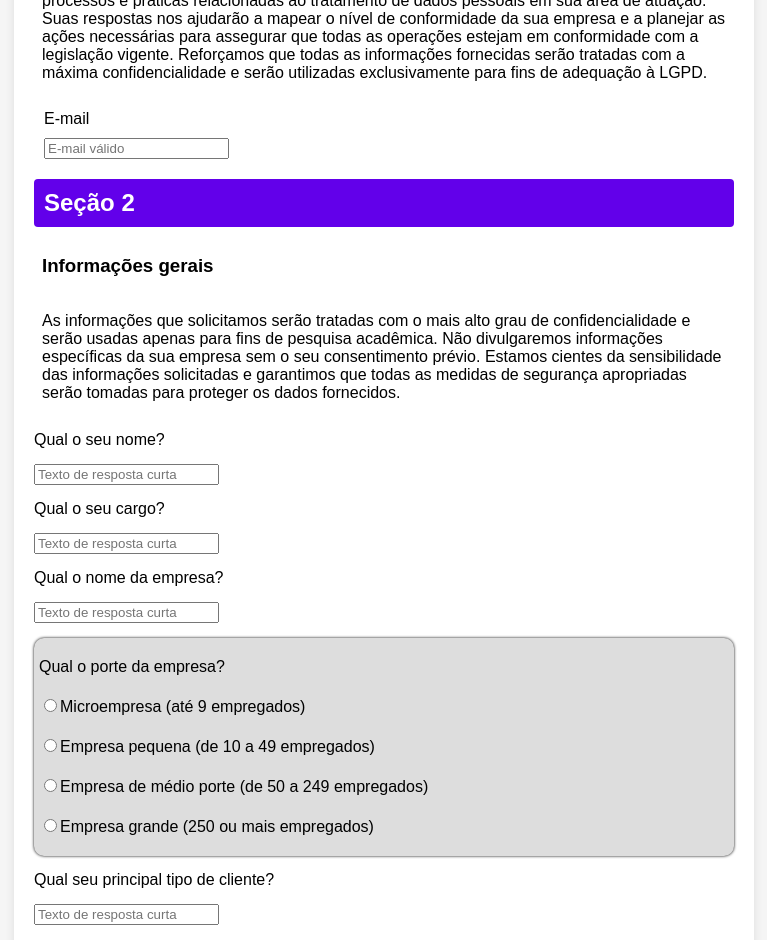
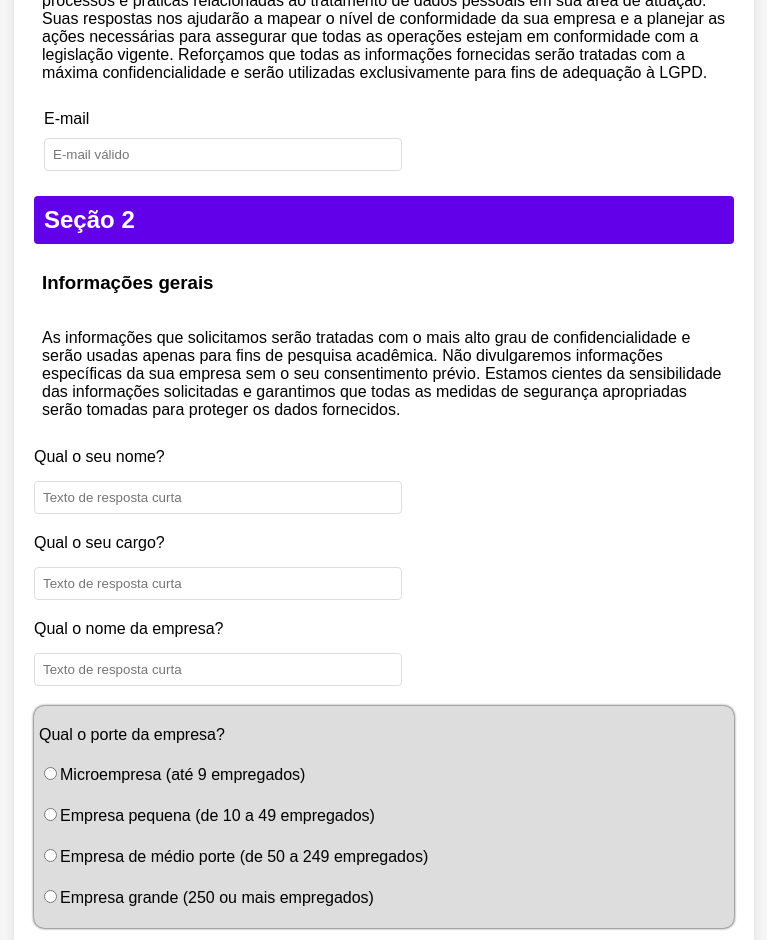
Before and after one commit to rafamelo01/prototipo-sia, a React (Create React App) app: page / in a window 1280 px wide. Shown: the part 480-1420 px from the top of the page, without its empty margins (256-1023 px from the left). Built offline with nearby package versions, Linux system fonts and the light colour scheme; the HTML template or start-up script is replaced by a standard one.

Commit message:
estilização inputs

```diff
--- a/src/App.css
+++ b/src/App.css
@@ -138,13 +138,42 @@ form {
   padding: 5px 0px;
 }
 
+.questiongeral input {
+  padding: 8px;
+  margin-bottom: 5px;
+  border-radius: 4px;
+  border: 1px solid #ddd;
+  transition: transform 0.2s ease-in-out;
+  /* Adiciona uma transição suave para o efeito */
+}
+
+.questiongeral input:hover {
+  transform: scale(1.02);
+  /* Escala 10% maior ao passar o mouse */
+  border-color: black;
+}
+
 .question {
   margin: 20px 10px;
+}
+
+.question textarea {
+  border: 1px solid #ddd;
+  margin-top: 10px;
+  transition: transform 0.2s ease-in-out;
+
+}
+
+.question textarea:hover {
+  border-color: black;
+  transform: scale(1.02);
+
 }
 
 .question label {
   display: block;
   margin-bottom: 10px;
+  margin-top: 15px;
 }
 
 .question select {
@@ -153,7 +182,31 @@ form {
   margin-bottom: 5px;
   border-radius: 4px;
   border: 1px solid #ddd;
+  transition: transform 0.2s ease-in-out;
+  /* Adiciona uma transição suave para o efeito */
 }
+
+.question select:hover {
+  border-color: black;
+
+}
+
+.question input {
+  padding: 8px;
+  width: 50%;
+  margin-bottom: 5px;
+  border-radius: 4px;
+  border: 1px solid #ddd;
+  transition: transform 0.2s ease-in-out;
+  /* Adiciona uma transição suave para o efeito */
+}
+
+.question input:hover {
+  transform: scale(1.03);
+  /* Escala 10% maior ao passar o mouse */
+  border-color: black;
+}
+
 
 button {
   display: block;
@@ -278,10 +331,12 @@ button:hover {
   background-color: #ffe172;
 
 }
+
 /* Estilo para o container geral da timeline */
 .timeline {
   display: flex;
-  flex-direction: column; /* Por padrão, a timeline é uma coluna */
+  flex-direction: column;
+  /* Por padrão, a timeline é uma coluna */
 }
 
 /* Estilo para a timeline em layout de linha */
@@ -307,15 +362,18 @@ button:hover {
 
 /* Estilo para item de etapas realizadas */
 .timeline-item.completed {
-  background-color: #e0f7fa; /* Exemplo de cor de fundo */
+  background-color: #e0f7fa;
+  /* Exemplo de cor de fundo */
 }
 
 /* Estilo para item de etapas pendentes */
 .timeline-item.pending {
-  background-color: #fffcef; /* Exemplo de cor de fundo */
+  background-color: #fffcef;
+  /* Exemplo de cor de fundo */
 }
 
 /* Estilo para largura total */
 .timeline-item.full-width {
-  flex: 1; /* Ocupa todo o espaço disponível */
+  flex: 1;
+  /* Ocupa todo o espaço disponível */
 }
--- a/src/components/QuestionForm.js
+++ b/src/components/QuestionForm.js
@@ -111,11 +111,11 @@ const QuestionForm = ({ onSubmit }) => {
                                 {sections[section][category].questions.map(({ questionText, question }, qIndex) => (
                                     <div className="questiongeral" key={qIndex}>
                                         <label>{'Qual o seu nome?'}</label>
-                                        <input placeholder='Texto de resposta curta'></input>
+                                        <input style={{width:'50%'}} placeholder='Texto de resposta curta'></input>
                                         <label>{'Qual o seu cargo?'}</label>
-                                        <input placeholder='Texto de resposta curta'></input>
+                                        <input style={{width:'50%'}} placeholder='Texto de resposta curta'></input>
                                         <label>{'Qual o nome da empresa?'}</label>
-                                        <input placeholder='Texto de resposta curta'></input>
+                                        <input style={{width:'50%'}} placeholder='Texto de resposta curta'></input>
                                         <div className='radiogeral'>
                                             <label>Qual o porte da empresa?</label>
                                             <div>
@@ -164,9 +164,9 @@ const QuestionForm = ({ onSubmit }) => {
                                             </div>
                                         </div>
                                         <label>{'Qual seu principal tipo de cliente?'}</label>
-                                        <input placeholder='Texto de resposta curta'></input>
+                                        <input style={{width:'50%'}} placeholder='Texto de resposta curta'></input>
                                         <label>{'Qual é o setor da sua empresa?'}</label>
-                                        <input placeholder='Texto de resposta curta'></input>
+                                        <input style={{width:'50%'}} placeholder='Texto de resposta curta'></input>
                                     </div>
                                 ))}
                             </div>
@@ -187,7 +187,7 @@ const QuestionForm = ({ onSubmit }) => {
                                             <option value="NAO">NÃO</option>
                                             <option value="SIM">SIM</option>
                                         </select>
-                                        <label>{'Deixe suas sugestões para melhorar o formulário.'}</label>
+                                        <label>{'Deixe suas sugestões para melhorar o formulário:'}</label>
                                         <textarea
                                             style={{ width: '100%', resize: 'none' }}
                                             placeholder='Texto de resposta longa'
```
